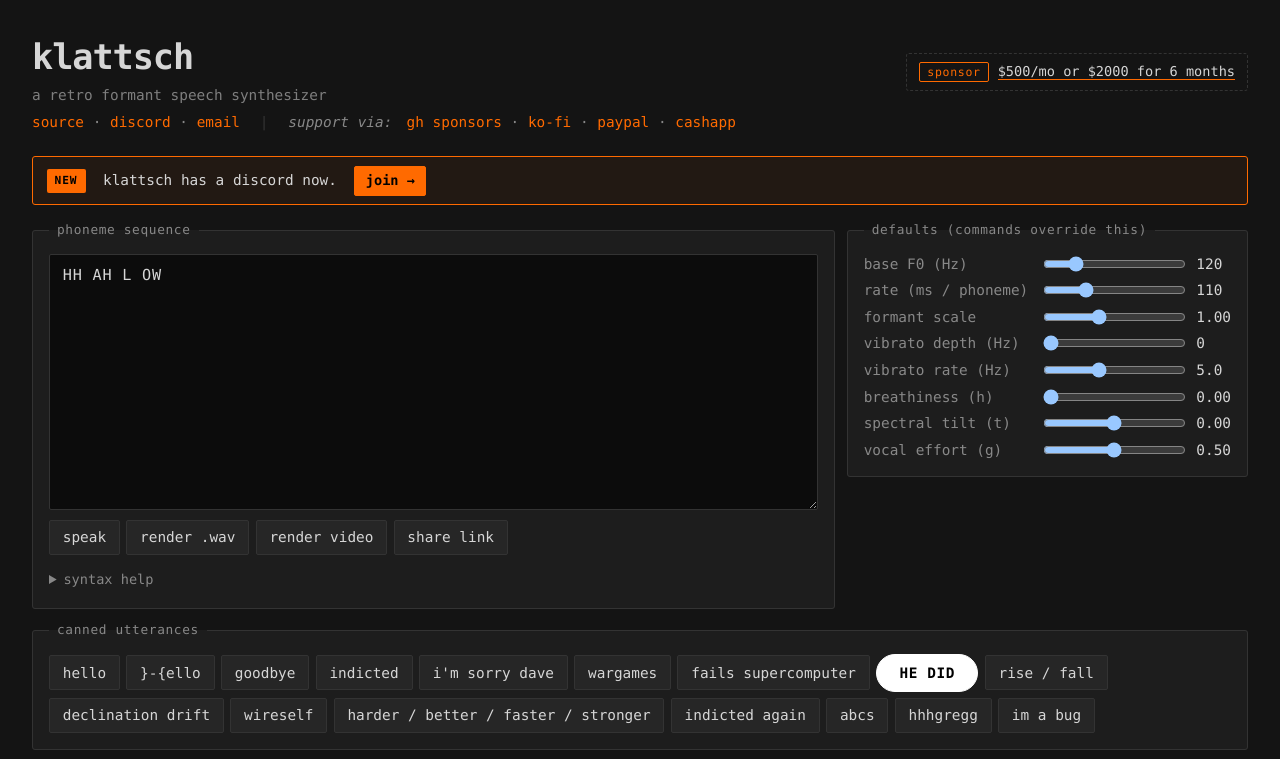
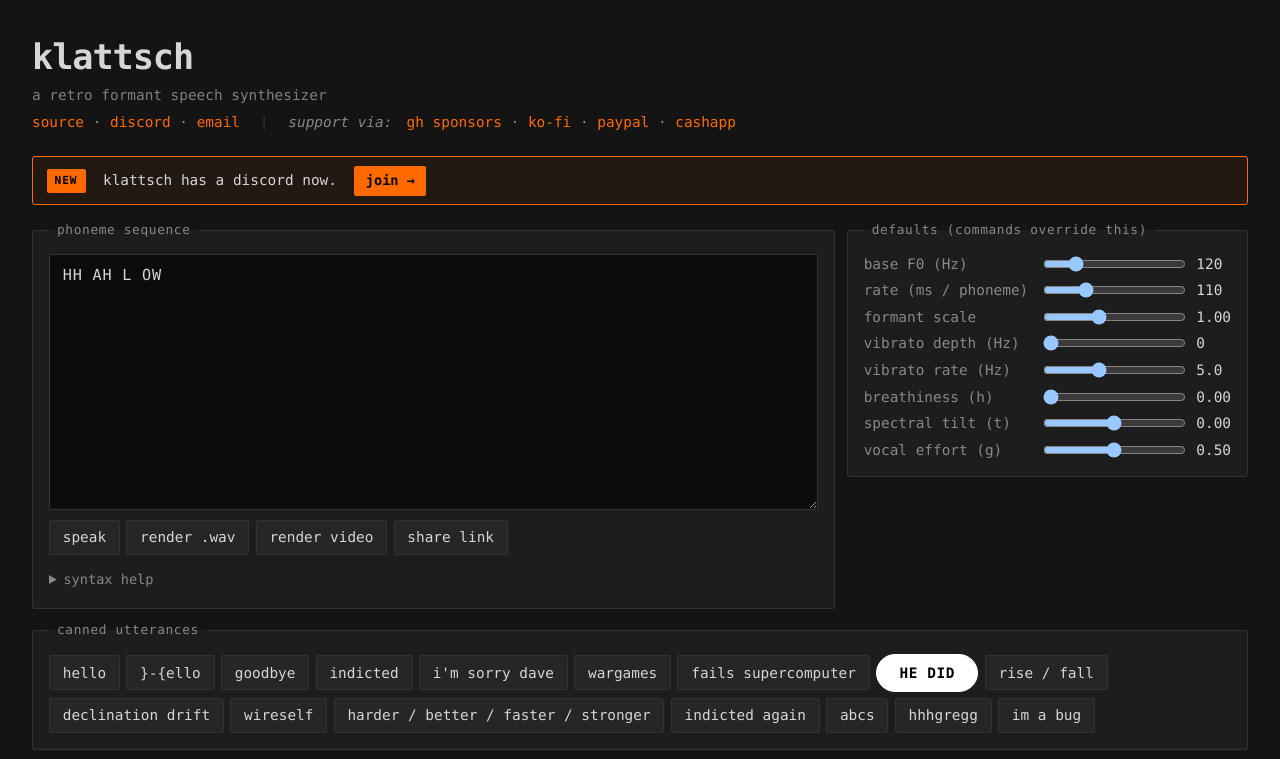
Before and after one commit to tgies/klattsch, a website with bundled scripts: page index.html in a window 1280 px wide. Shown: the top 759 px of the page. Built offline with nearby package versions, Linux system fonts and the light colour scheme.

Commit message:
chore: declutter

```diff
--- a/index.html
+++ b/index.html
@@ -11,10 +11,6 @@
     <div class="title-block">
       <h1>klattsch</h1>
       <p class="subtitle">a retro formant speech synthesizer</p>
-    </div>
-    <div class="sponsor-strip" data-state="available">
-      <span class="label">sponsor</span>
-      <span><a href="mailto:support@crashunited.com?subject=klattsch%20sponsorship">$500/mo or $2000 for 6 months</a></span>
     </div>
   </div>
   <p class="support">
```
